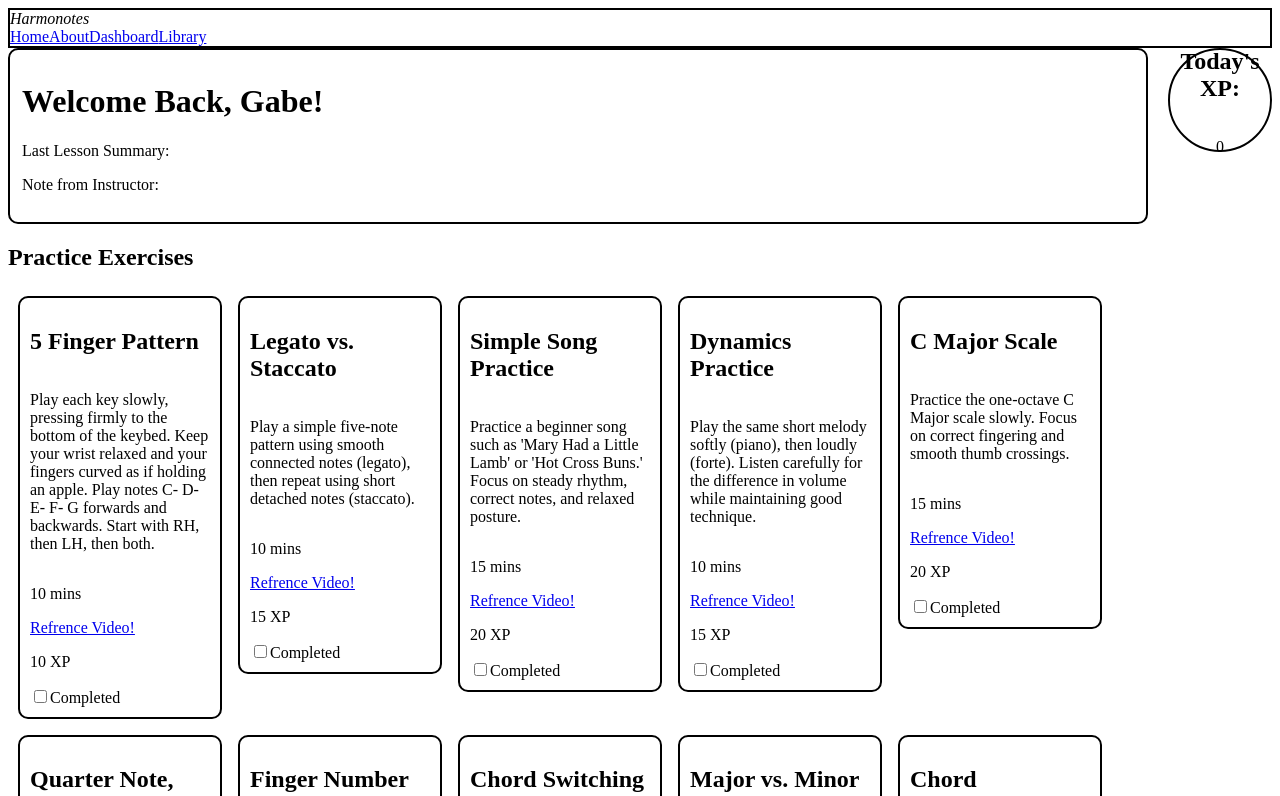
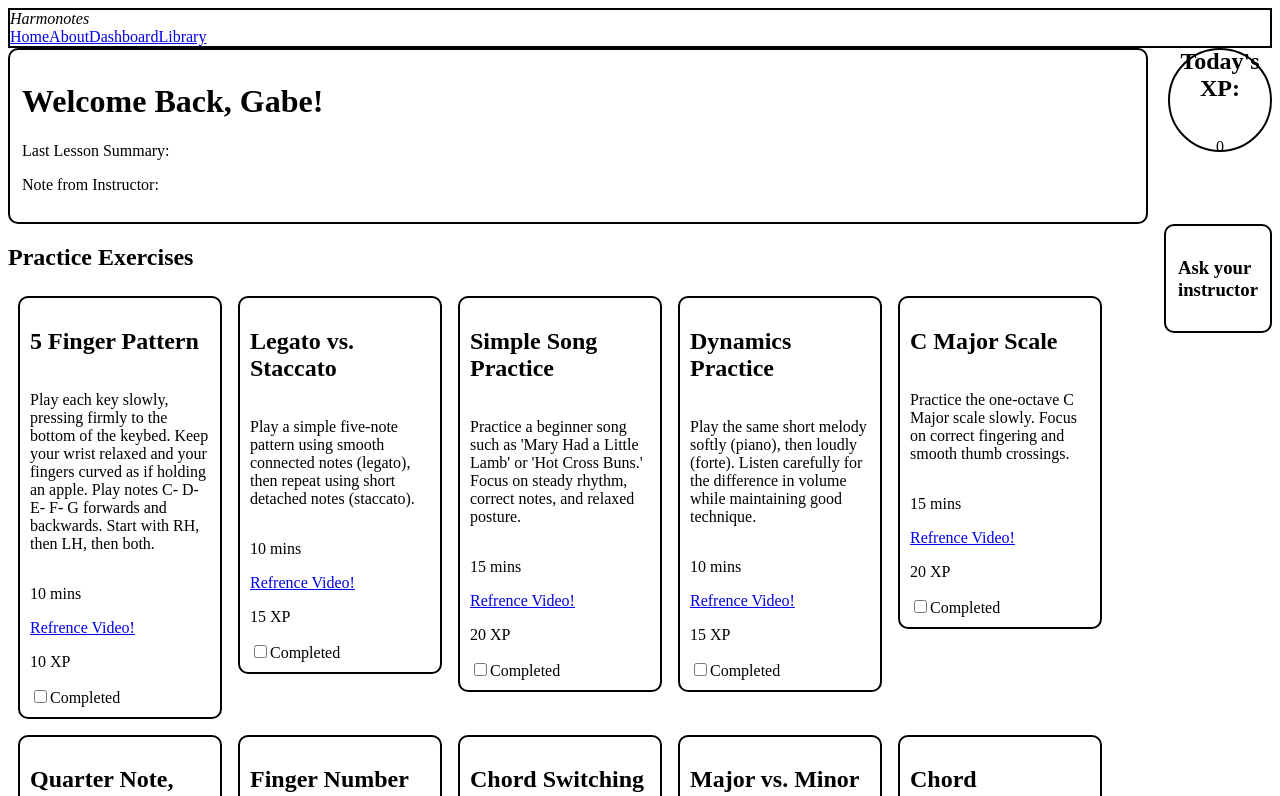
Before and after one commit to BrookeFloyd10/Harmonotes-BrookeF, a React (Vite) app in the folder harmonotes/: page /dashboard in a window 1280 px wide. Shown: the top 796 px of the page. Built offline with nearby package versions, Linux system fonts and the light colour scheme.

Commit message:
added temp styling to instructor question and xp tracker so they stack vertically

```diff
--- a/harmonotes/src/App.css
+++ b/harmonotes/src/App.css
@@ -10,11 +10,24 @@ header{
     align-items: flex-start;
 }
 
+.dashboard-cards-row {
+    display: flex;
+    gap: 20px;
+    align-items: flex-start;
+}
+
 .welcome-summary {
     flex: 1;
     border: 2px solid #000000;
     border-radius: 10px;
     padding: 12px;
+}
+
+.instructor-question {
+    border: 2px solid #000;
+    border-radius: 10px;
+    padding: 12px;
+    width: 150px;
 }
 
 article {
--- a/harmonotes/src/pages/Dashboard.jsx
+++ b/harmonotes/src/pages/Dashboard.jsx
@@ -55,15 +55,20 @@ function Dashboard() {
             <XPTracker practiceData={practiceData} />
         </div>
 
+        <div className="dashboard-cards-row">
             <section className="exercise-list">
                 <h2>Practice Exercises</h2>
                     <ul>
                         {practiceData.map((item ) => (
-                        <li key={item.id}><PracticeCard exercise={item} onToggleComplete={handleToggleComplete}/>
+                            <li key={item.id}><PracticeCard exercise={item} onToggleComplete={handleToggleComplete}/>
                         </li>
                         )) }
                     </ul>
             </section>
+            <aside className="instructor-question">
+                <h3>Ask your instructor</h3>
+            </aside>
+        </div>
         </>
 
         )
```
